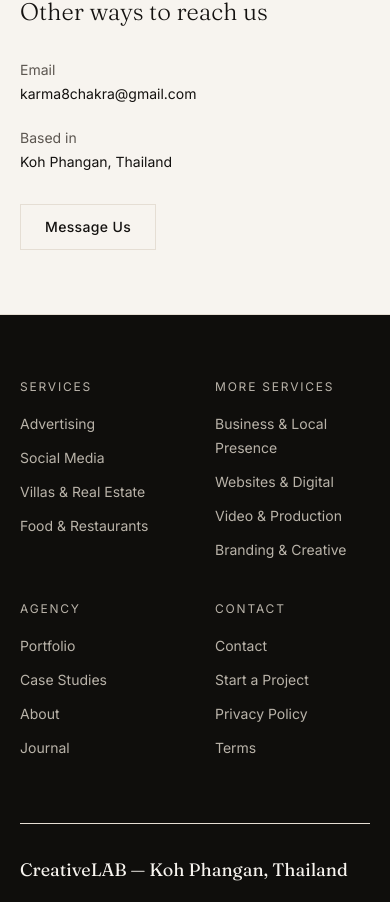
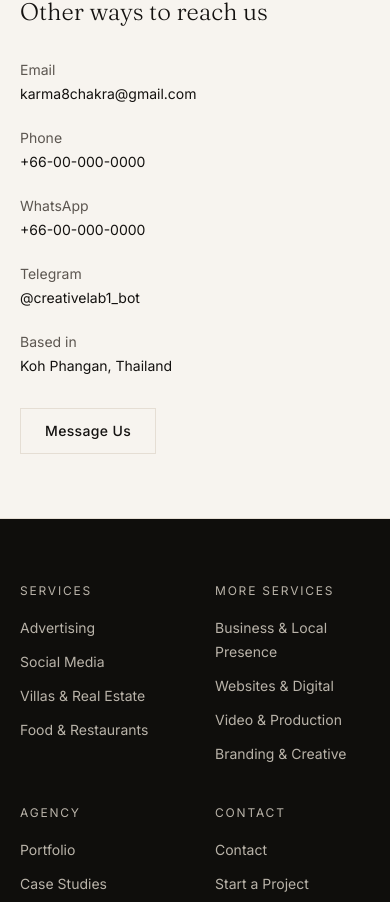
Before and after one commit to DrAndromeda/CreativeLAB.in.th, a Next.js app: page /CreativeLAB.in.th/en/contact in a window 390 px wide. Shown: the part 1458-2360 px from the top of the page. Built offline with nearby package versions, Linux system fonts and the light colour scheme.

Commit message:
Add phone, WhatsApp, Telegram to contact page

```diff
--- a/src/app/[locale]/contact/page.tsx
+++ b/src/app/[locale]/contact/page.tsx
@@ -74,6 +74,30 @@ export default async function ContactPage(props: PageProps<"/[locale]/contact">)
                   </dd>
                 </div>
                 <div>
+                  <dt className="text-text-secondary">Phone</dt>
+                  <dd className="mt-1 text-base text-text">
+                    <a href={`tel:${CONTACT_PAGE.phone}`} className="hover:text-accent">
+                      {CONTACT_PAGE.phone}
+                    </a>
+                  </dd>
+                </div>
+                <div>
+                  <dt className="text-text-secondary">WhatsApp</dt>
+                  <dd className="mt-1 text-base text-text">
+                    <a href={`https://wa.me/${CONTACT_PAGE.whatsapp.replace(/[^0-9]/g, "")}`} className="hover:text-accent">
+                      {CONTACT_PAGE.whatsapp}
+                    </a>
+                  </dd>
+                </div>
+                <div>
+                  <dt className="text-text-secondary">Telegram</dt>
+                  <dd className="mt-1 text-base text-text">
+                    <a href={CONTACT_PAGE.telegram} className="hover:text-accent">
+                      @creativelab1_bot
+                    </a>
+                  </dd>
+                </div>
+                <div>
                   <dt className="text-text-secondary">Based in</dt>
                   <dd className="mt-1 text-base text-text">{CONTACT_PAGE.location}</dd>
                 </div>
--- a/src/content/pages.ts
+++ b/src/content/pages.ts
@@ -54,6 +54,9 @@ export const CONTACT_PAGE = {
   optionsTitle: "Other ways to reach us",
   location: SITE.location,
   email: SITE.email,
+  phone: SITE.phone,
+  whatsapp: SITE.whatsapp,
+  telegram: SITE.telegram,
 } as const;
 
 export const PORTFOLIO_PAGE = {
```
